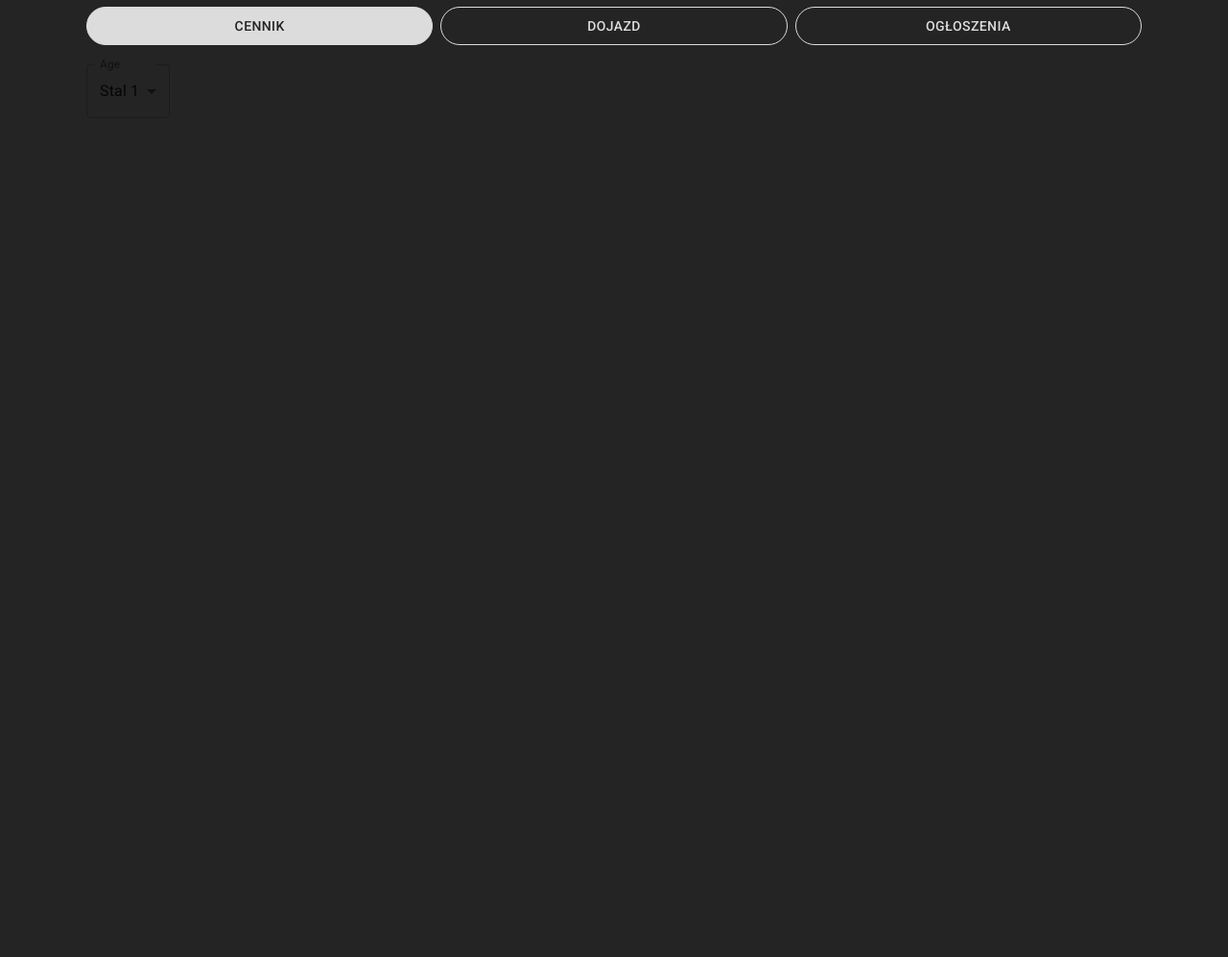
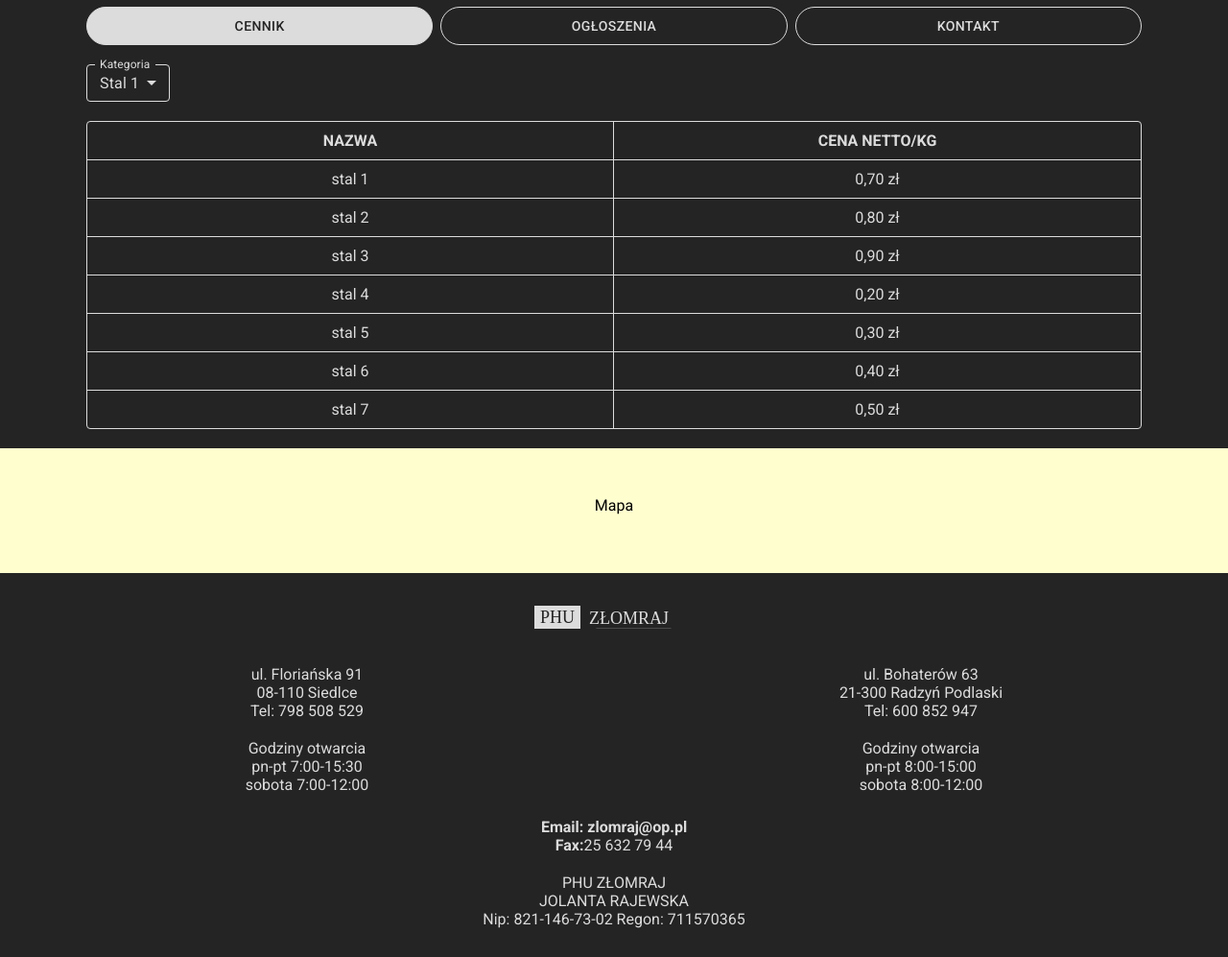
Before and after one commit to lukaskup/zlomraj, a Gatsby site: page / in a window 1280 px wide. Shown: the part 306-1303 px from the top of the page at 96% size. Before the commit the page ends 800 px from the top, so only its background shows below. Built offline with nearby package versions, Linux system fonts and the light colour scheme; Gatsby itself is replaced by a stand-in of ours.

Commit message:
did pricing components (html/css only), did footer with no google map api

```diff
--- /dev/null
+++ b/src/components/Footer.js
@@ -0,0 +1,56 @@
+import * as React from "react"
+
+import '../css/footer.scss';
+import {Grid} from "@material-ui/core";
+
+const Footer = () => {
+
+    return <div className={"footer"}>
+        <div className={"map"}>Mapa</div>
+        <div className={"info"}>
+            <Grid container>
+                <Grid item xs={12}>
+                    <svg xmlns="http://www.w3.org/2000/svg" width="167" height="24" viewBox="0 0 167 24" className={"logo"}>
+                        <g id="Group_5" data-name="Group 5" transform="translate(-6 -16)">
+                            <text id="ZŁOMRAJ" transform="translate(63 18)" fill="#dcdcdc" font-size="18" font-family="LibreBaskerville-Regular, Libre Baskerville"><tspan x="0" y="17">ZŁOMRAJ</tspan></text>
+                            <rect id="Rectangle_1" data-name="Rectangle 1" width="48" height="24" transform="translate(6 16)" fill="#dcdcdc"/>
+                            <text id="PHU" transform="translate(8 18)" fill="#242424" font-size="18" font-family="LibreBaskerville-Regular, Libre Baskerville"><tspan x="4" y="16   ">PHU</tspan></text>
+                            <line id="Line_1" data-name="Line 1" x2="78" transform="translate(70.5 39.5)" fill="none" stroke="#707070" stroke-width="0.5"/>
+                        </g>
+                    </svg>
+                </Grid>
+                <Grid item xs={6} className={"item"}>
+                    <span>ul. Floriańska 91</span>
+                    <span>08-110 Siedlce</span>
+                    <span>Tel: 798 508 529</span>
+                </Grid>
+                <Grid item xs={6} className={"item"}>
+                    <span>ul. Bohaterów 63</span>
+                    <span>21-300 Radzyń Podlaski</span>
+                    <span>Tel: 600 852 947</span>
+                </Grid>
+                <Grid item xs={6} className={"item"}>
+                    <span>Godziny otwarcia</span>
+                    <span>pn-pt 7:00-15:30</span>
+                    <span>sobota 7:00-12:00</span>
+                </Grid>
+                <Grid item xs={6} className={"item"}>
+                    <span>Godziny otwarcia</span>
+                    <span>pn-pt 8:00-15:00</span>
+                    <span>sobota 8:00-12:00</span>
+                </Grid>
+                <Grid item xs={12} className={"item"}>
+                    <span><b>Email: zlomraj@op.pl</b></span>
+                    <span><b>Fax:</b>25 632 79 44</span>
+                </Grid>
+                <Grid item xs={12} className={"item"}>
+                    <span>PHU ZŁOMRAJ</span>
+                    <span>JOLANTA RAJEWSKA</span>
+                    <span>Nip: 821-146-73-02  Regon: 711570365</span>
+                </Grid>
+            </Grid>
+        </div>
+    </div>
+}
+
+export default Footer
--- a/src/components/Layout.js
+++ b/src/components/Layout.js
@@ -3,6 +3,7 @@ import * as React from "react"
 import "../css/global.scss";
 import Navbar from "./Navbar";
 import {Helmet} from "react-helmet";
+import Footer from "./Footer";
 
 const Layout = (props) => {
     return <div>
@@ -11,6 +12,7 @@ const Layout = (props) => {
         </Helmet>
         <Navbar/>
         {props.children}
+        <Footer/>
     </div>
 }
 
--- a/src/components/Pricing.js
+++ b/src/components/Pricing.js
@@ -2,9 +2,9 @@ import * as React from "react"
 
 import "../css/global.scss";
 import "../css/pricing.scss";
-import {FormControl, InputLabel, MenuItem, Select } from "@material-ui/core";
+import {Button, FormControl, Grid, InputLabel, MenuItem, Select, Typography} from "@material-ui/core";
 
-const values = [
+const categories = [
     'Stal 1',
     'Stal 2',
     'Stal 3',
@@ -13,13 +13,23 @@ const values = [
     'Stal 6',
 ];
 
+const values = [
+    {'name': 'stal 1', 'price': "0,70 zł"},
+    {'name': 'stal 2', 'price': "0,80 zł"},
+    {'name': 'stal 3', 'price': "0,90 zł"},
+    {'name': 'stal 4', 'price': "0,20 zł"},
+    {'name': 'stal 5', 'price': "0,30 zł"},
+    {'name': 'stal 6', 'price': "0,40 zł"},
+    {'name': 'stal 7', 'price': "0,50 zł"}
+]
+
 const Pricing = (props) => {
 
     const [activeCategory, setActiveCategory] = React.useState('Stal 1');
 
     return <div className={"pricing"}>
         <FormControl variant="outlined" style={{"marginTop": "20px"}}>
-            <InputLabel id="demo-simple-select-outlined-label">Age</InputLabel>
+            <InputLabel id="demo-simple-select-outlined-label">Kategoria</InputLabel>
             <Select
                 labelId="demo-simple-select-outlined-label"
                 id="demo-simple-select-outlined"
@@ -28,9 +38,29 @@ const Pricing = (props) => {
                 label="Kategoria"
                 className={"category-select"}
             >
-                {values.map((value) => <MenuItem value={value}>{value}</MenuItem>)}
+                {categories.map((value) => <MenuItem value={value}>{value}</MenuItem>)}
             </Select>
         </FormControl>
+        <div className={"pricing-table"}>
+            <Grid container>
+                <Grid item xs={6} className={"pricing-table-item"}>
+                    <span><b>NAZWA</b></span>
+                </Grid>
+                <Grid item xs={6} className={"pricing-table-item"}>
+                    <span><b>CENA NETTO/KG</b></span>
+                </Grid>
+                {values.map((value) =>
+                    <Grid container className={"pricing-table-row"}>
+                        <Grid item xs={6} className={"pricing-table-item"}>
+                            <span>{value.name}</span>
+                        </Grid>
+                        <Grid item xs={6} className={"pricing-table-item"}>
+                            <span>{value.price}</span>
+                        </Grid>
+                    </Grid>
+                )}
+            </Grid>
+        </div>
     </div>
 }
 
--- /dev/null
+++ b/src/css/footer.scss
@@ -0,0 +1,34 @@
+@import 'colors.scss';
+
+.map{
+  margin-top: 20px;
+  text-align: center;
+  background-color: #fffecf;
+  color: black;
+  padding-top: 50px;
+  height: 80px;
+}
+
+.footer{
+  text-align: center;
+
+  svg{
+    margin-top:20px;
+  }
+
+  .item{
+    margin-top: 20px;
+    font-size: 16px;
+    span{
+      display: block;
+    }
+
+    &:nth-child(6){
+      margin-top: 25px;
+    }
+
+    &:nth-last-child(1){
+      margin-bottom: 30px;
+    }
+  }
+}
--- a/src/css/global.scss
+++ b/src/css/global.scss
@@ -90,3 +90,30 @@ body{
     max-width: 1100px;
   }
 }
+
+//custom material ui styles
+.MuiOutlinedInput-notchedOutline{
+  border-color: $white !important;
+  border-width: 2px;
+
+  span{
+    color: $white;
+  }
+}
+
+.MuiFormControl-root{
+  label{
+    color: $white !important;
+    z-index: -1;
+  }
+
+  .MuiSelect-root{
+    color: $white;
+    padding-top: 10px;
+    padding-bottom: 10px;
+  }
+
+  .MuiSvgIcon-root{
+    color: $white;
+  }
+}
--- a/src/css/pricing.scss
+++ b/src/css/pricing.scss
@@ -1 +1,24 @@
 @import 'colors.scss';
+
+.pricing-table {
+  border: 1px solid $white;
+  margin-top: 20px;
+  border-radius: 4px;
+  .pricing-table-item {
+    text-align: center;
+    padding-top: 10px;
+    padding-bottom: 10px;
+    border-bottom: 1px solid $white;
+    &:nth-child(1){
+      border-right: 1px solid $white;
+    }
+  }
+
+  .pricing-table-row{
+    &:nth-last-child(1){
+      .pricing-table-item{
+        border-bottom: none;
+      }
+    }
+  }
+}
--- a/src/pages/index.js
+++ b/src/pages/index.js
@@ -9,7 +9,6 @@ import Blog from "../components/Blog";
 const IndexPage = () => {
 
   const [activeContent, setActiveContent] = useState("pricing");
-  console.log(activeContent)
   return <Layout>
       <div className={"about-section"}>
         <div className={"content-container"}>
@@ -30,10 +29,10 @@ const IndexPage = () => {
               <Button className={`button${activeContent === "pricing" ? " active" : ""}`} onClick={() => setActiveContent("pricing")}>CENNIK</Button>
             </Grid>
             <Grid item xs={4}>
-              <Button className={`button${activeContent === "contact" ? " active" : ""}`} onClick={() => setActiveContent("contact")}>DOJAZD</Button>
+              <Button className={`button${activeContent === "blog" ? " active" : ""}`} onClick={() => setActiveContent("blog")}>OGŁOSZENIA</Button>
             </Grid>
             <Grid item xs={4}>
-              <Button className={`button${activeContent === "blog" ? " active" : ""}`} onClick={() => setActiveContent("blog")}>OGŁOSZENIA</Button>
+              <Button className={`button${activeContent === "contact" ? " active" : ""}`} onClick={() => setActiveContent("contact")}>KONTAKT</Button>
             </Grid>
           </Grid>
         </div>
```
